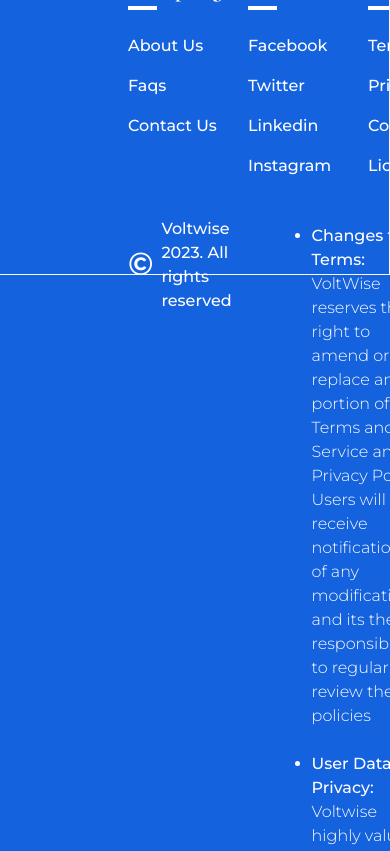
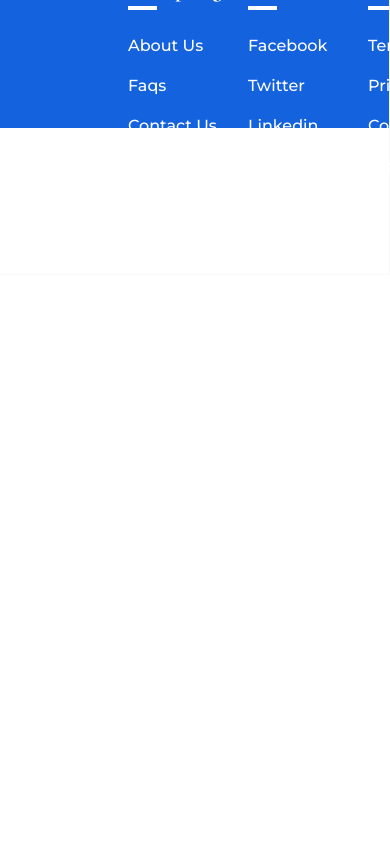
Before and after one commit to Mozibix/footer_section, a Next.js app: page /HomePage in a window 390 px wide. Shown: the part 1140-1991 px from the top of the page. After the commit the page ends 1415 px from the top, so only its background shows below. Built offline with nearby package versions, Linux system fonts and the light colour scheme.

Commit message:
chores: updating footer  responsiveness

```diff
--- a/pages/(components)/Footer.tsx
+++ b/pages/(components)/Footer.tsx
@@ -221,7 +221,7 @@
             </div>
           </div>
         </div>
-        <div className="footer_bottom">
+        {/* <div className="footer_bottom">
           <div className="footer_bottom_inner">
             <div className="footer_bottom_left">
               <p>
@@ -250,7 +250,7 @@
               </li>
             </ul>
           </div>
-        </div>
+        </div> */}
       </div>
     </footer>
   );
```
